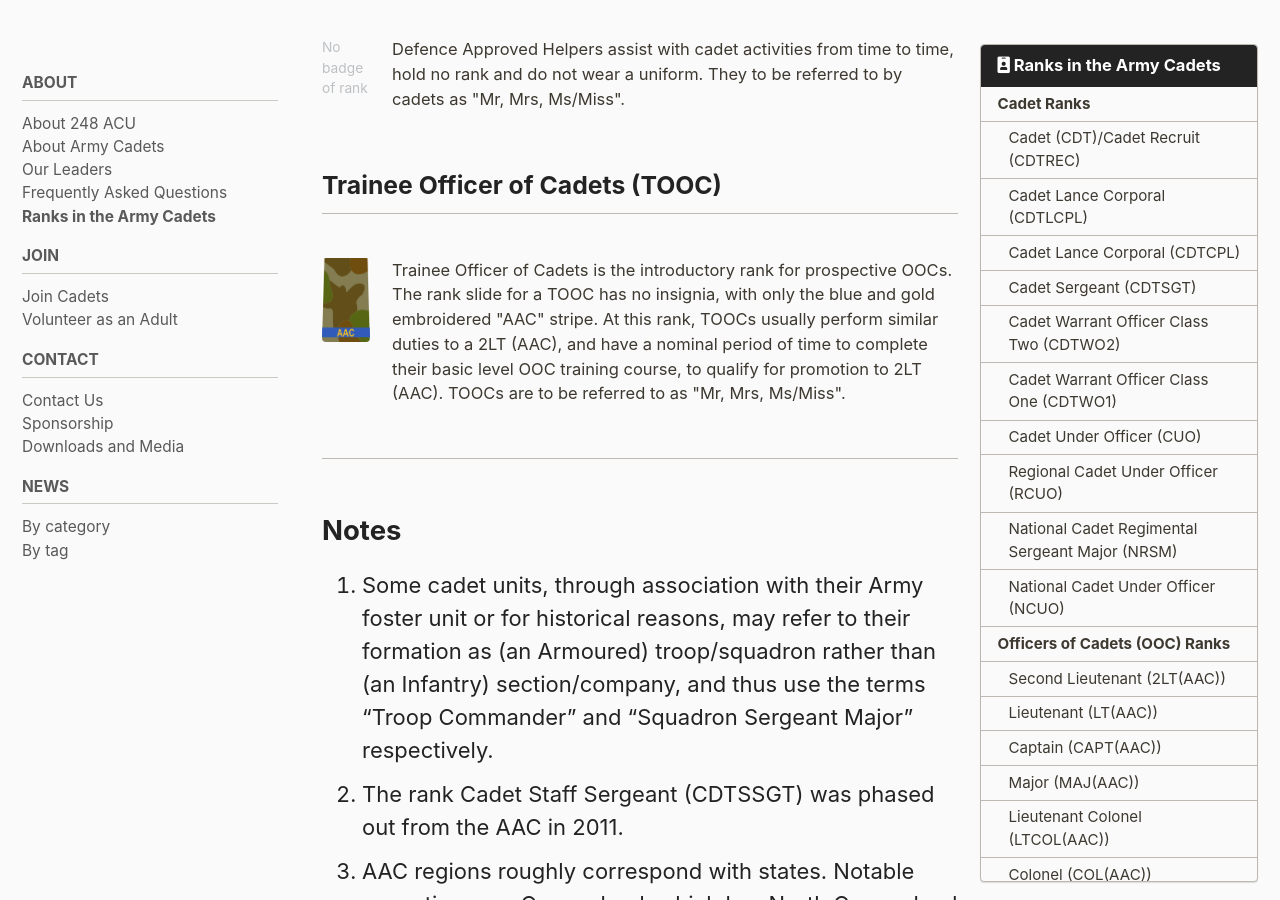
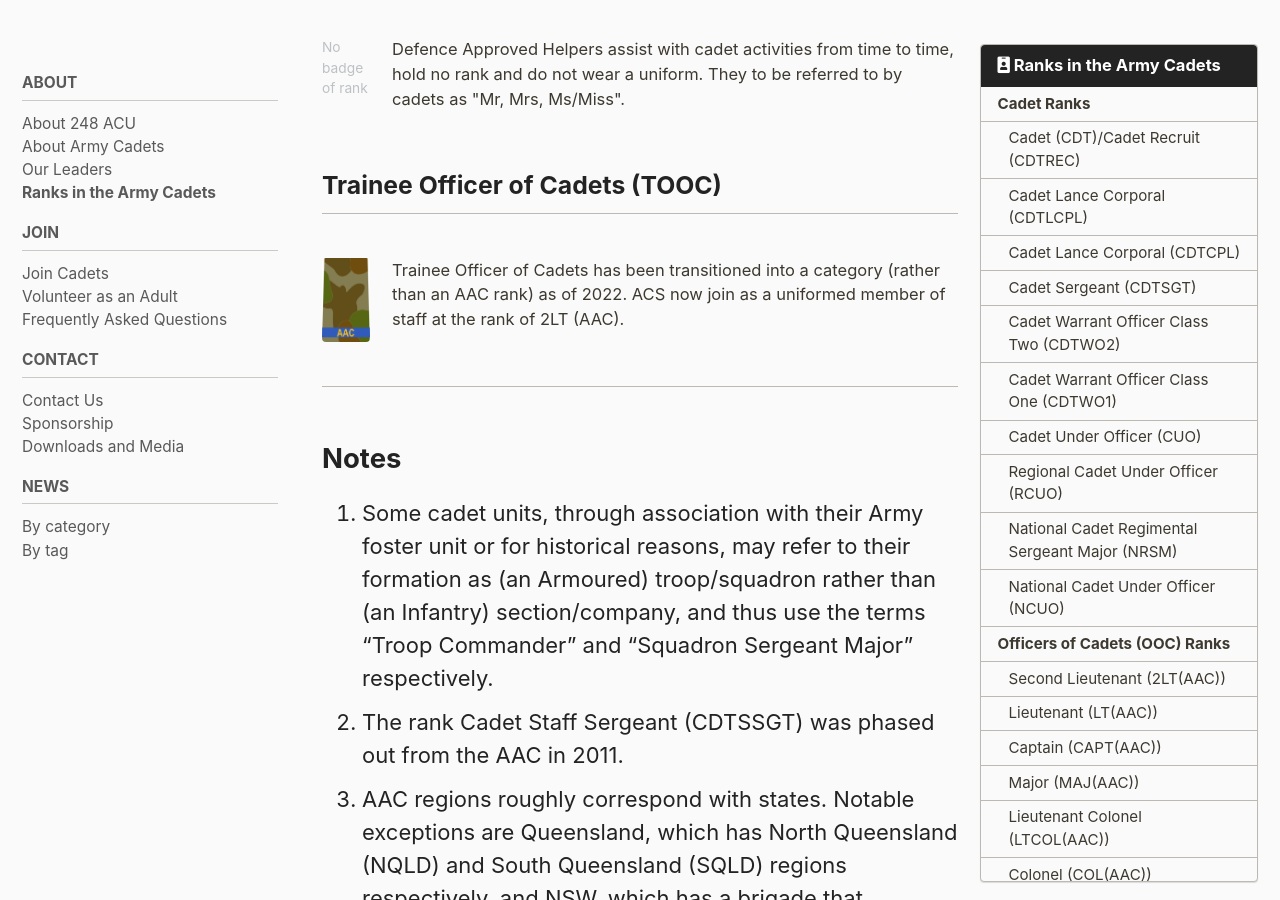
Before and after one commit to alansfyeung/248acu-website, a Jekyll site: the page built from _pages/ranks-in-the-aac.md, in a window 1280 px wide and 900 px high, scrolled down 5231 px. Built offline with Jekyll 4.4.1, drawn with Linux system fonts in a browser that asks for light colours; cached includes are drawn as plain includes.

Commit message:
TOOC abolition update

```diff
--- a/_data/navigation.yml
+++ b/_data/navigation.yml
@@ -16,8 +16,6 @@ articles:
         url: /about/
       - title: Our Leaders
         url: /team/
-      - title: Frequently Asked Questions
-        url: /faq/
       - title: Ranks in the Army Cadets
         url: /ranks-in-the-aac/
   - title: Join
@@ -26,6 +24,8 @@ articles:
         url: /join/
       - title: Volunteer as an Adult
         url: /volunteer/
+      - title: Frequently Asked Questions
+        url: /faq/
   - title: Contact
     children:
       - title: Contact Us
--- a/_pages/ranks-in-the-aac.md
+++ b/_pages/ranks-in-the-aac.md
@@ -150,7 +150,7 @@ Defence Approved Helpers assist with cadet activities from time to time, hold no
 ### Trainee Officer of Cadets (TOOC)
 
 {% capture caption_tooc %}
-Trainee Officer of Cadets is the introductory rank for prospective OOCs. The rank slide for a TOOC has no insignia, with only the blue and gold embroidered "AAC" stripe. At this rank, TOOCs usually perform similar duties to a 2LT (AAC), and have a nominal period of time to complete their basic level OOC training course, to qualify for promotion to 2LT (AAC). TOOCs are to be referred to as "Mr, Mrs, Ms/Miss".
+Trainee Officer of Cadets has been transitioned into a category (rather than an AAC rank) as of 2022. ACS now join as a uniformed member of staff at the rank of 2LT (AAC).
 {% endcapture %}
 {% include badge-of-rank.html rank="tooc" caption=caption_tooc %}
 
```
